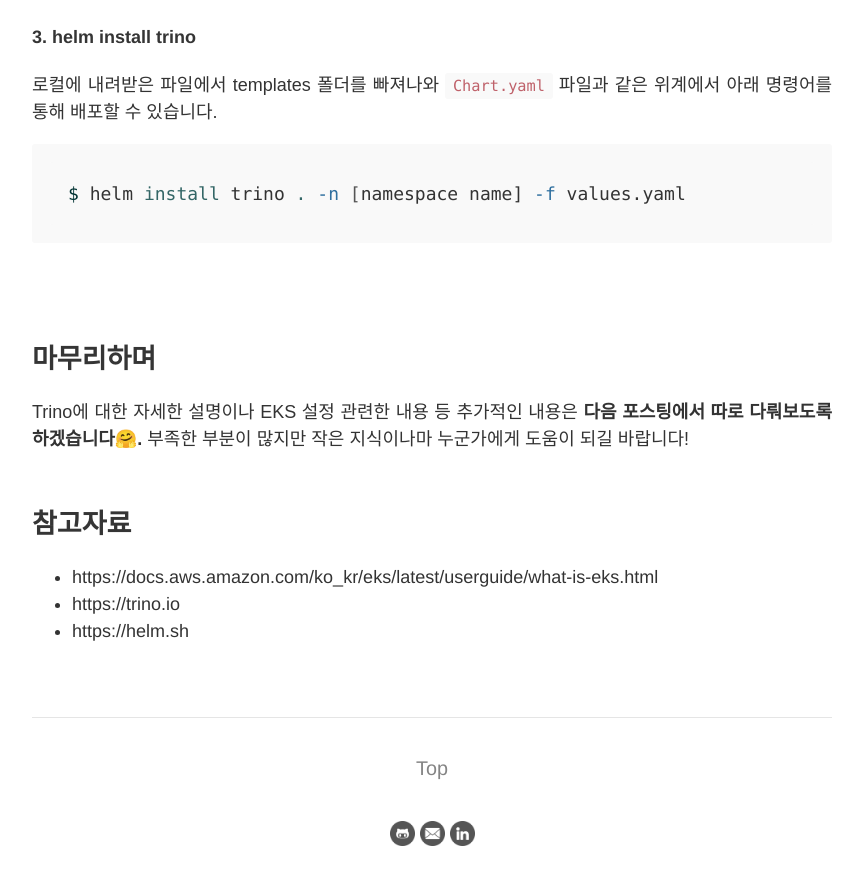
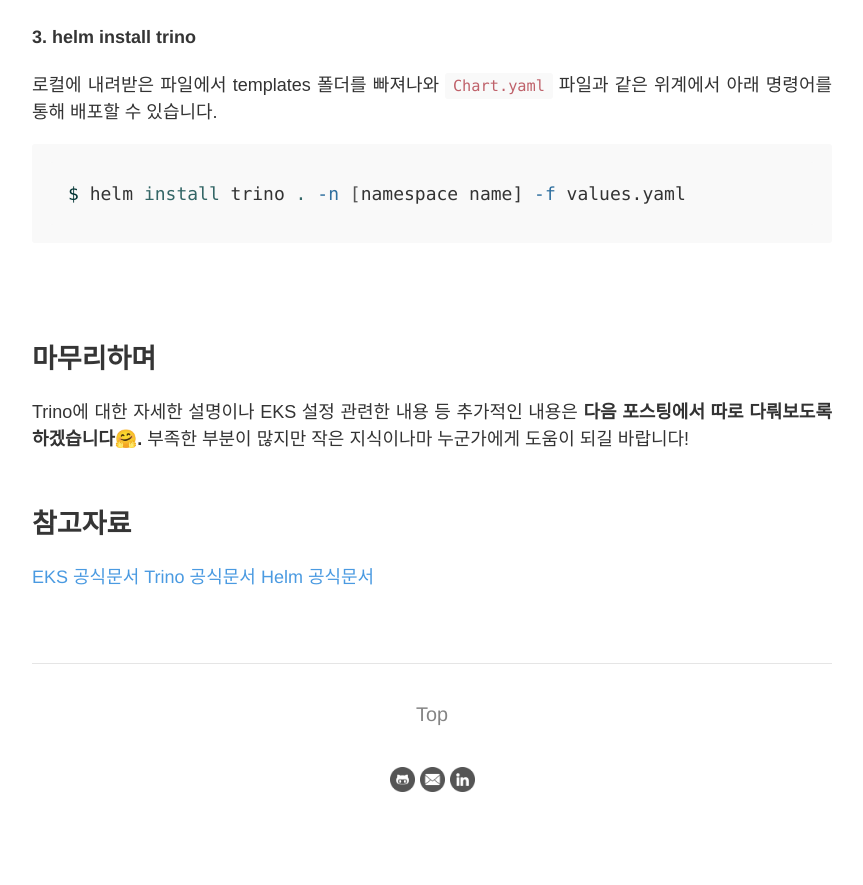
Before and after one commit to daru1027/daru1027.github.io, a Jekyll site: the page built from _posts/2022-09-16-eks-on-trino.md, in a window 1280 px wide and 900 px high, scrolled down 7644 px. Shown: the top 885 px of the window, without its empty margins (208-1071 px from the left). Built offline with Jekyll 4.4.1, drawn with Linux system fonts in a browser that asks for light colours; after the commit the page ends 8490 px from its top, so only the background shows below that.

Commit message:
ADD: 내용 완성

```diff
--- a/_posts/2022-09-16-eks-on-trino.md
+++ b/_posts/2022-09-16-eks-on-trino.md
@@ -229,6 +229,6 @@
 <br/><br/>
 
 ## 참고자료
-* https://docs.aws.amazon.com/ko_kr/eks/latest/userguide/what-is-eks.html
-* https://trino.io
-* https://helm.sh
+[EKS 공식문서](https://docs.aws.amazon.com/ko_kr/eks/latest/userguide/what-is-eks.html)
+[Trino 공식문서](https://trino.io)
+[Helm 공식문서](https://helm.sh)
```
